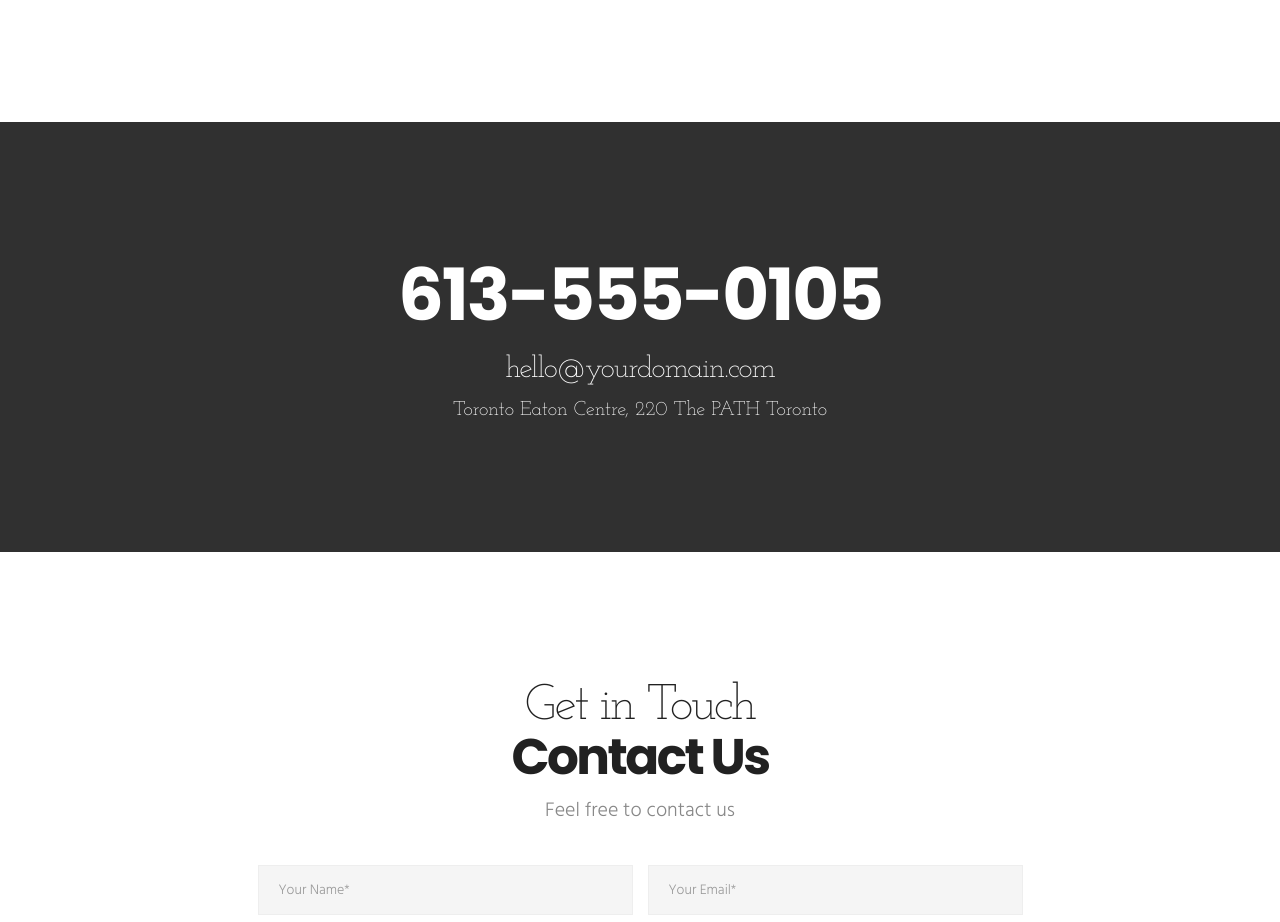
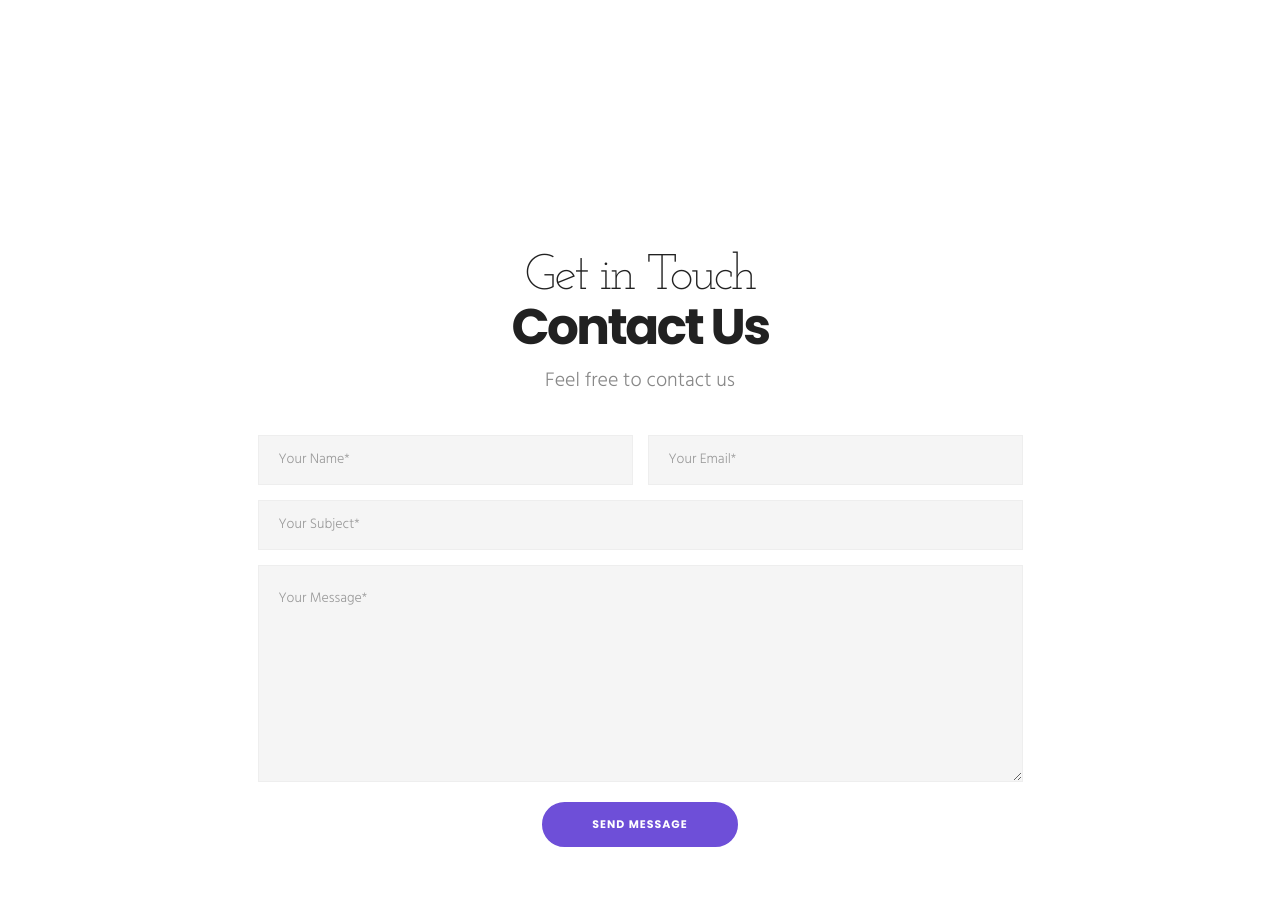
Before and after one commit to alagurajabar/robinlee, a plain HTML site: page index.html in a window 1280 px wide. Shown: the part 2308-3230 px from the top of the page. Drawn offline with Linux system fonts and the light colour scheme; a web font is replaced by a local one.

Commit message:
Add files via upload

```diff
--- a/index.html
+++ b/index.html
@@ -174,19 +174,6 @@
 
   <!--=== Pricing Table Start ===-->
 
-  <section class="parallax-bg-8 fixed-bg" data-stellar-background-ratio="0.2" data-overlay-dark="8">
-    <div class="container">
-      <div class="row">
-        <div class="col-md-12 text-center white-color">
-          <div class="phone-number">
-            <h1><strong>613-555-0105</strong></h1>
-          </div>
-          <h3>hello@yourdomain.com</h3>
-          <h4>Toronto Eaton Centre, 220 The PATH Toronto</h4>
-        </div>
-      </div>
-    </div>
-  </section>
   <!--=== Address End ===-->
 
   <!--=== Contact Form Start ===-->
```
